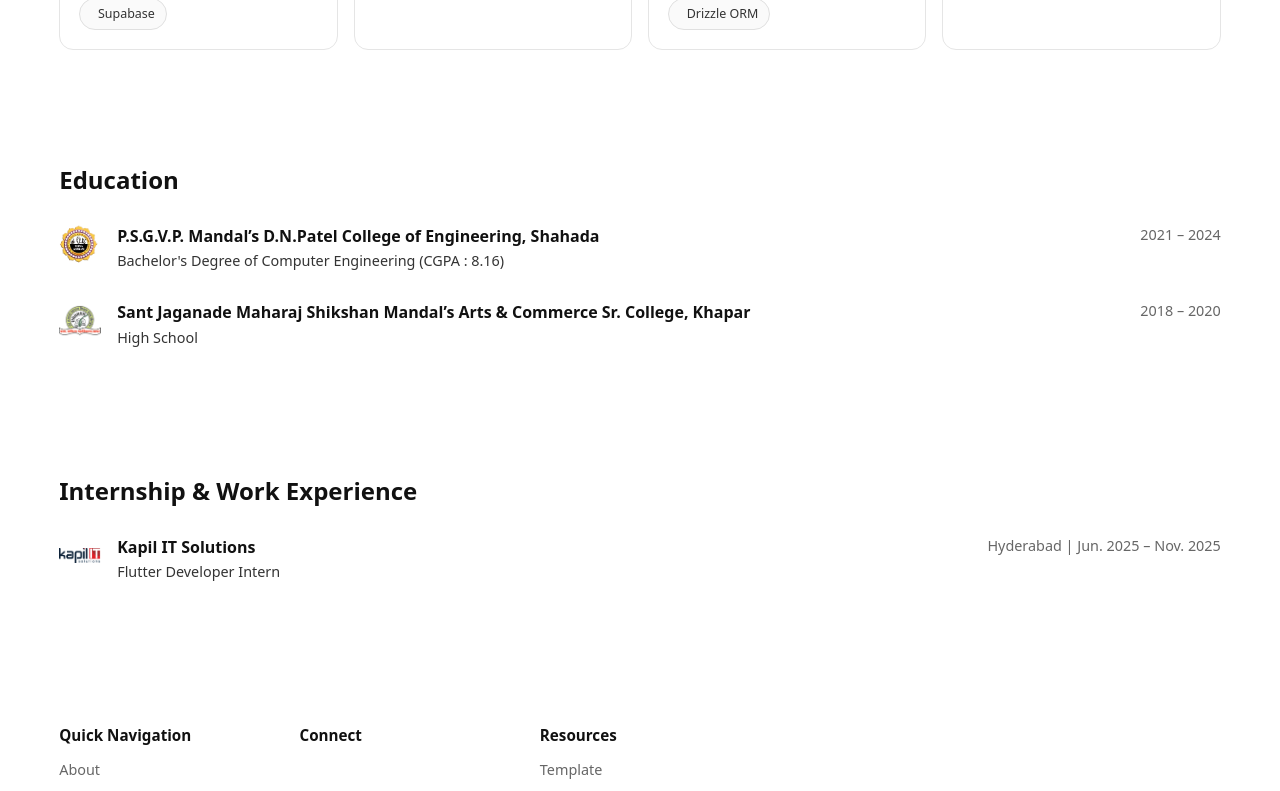
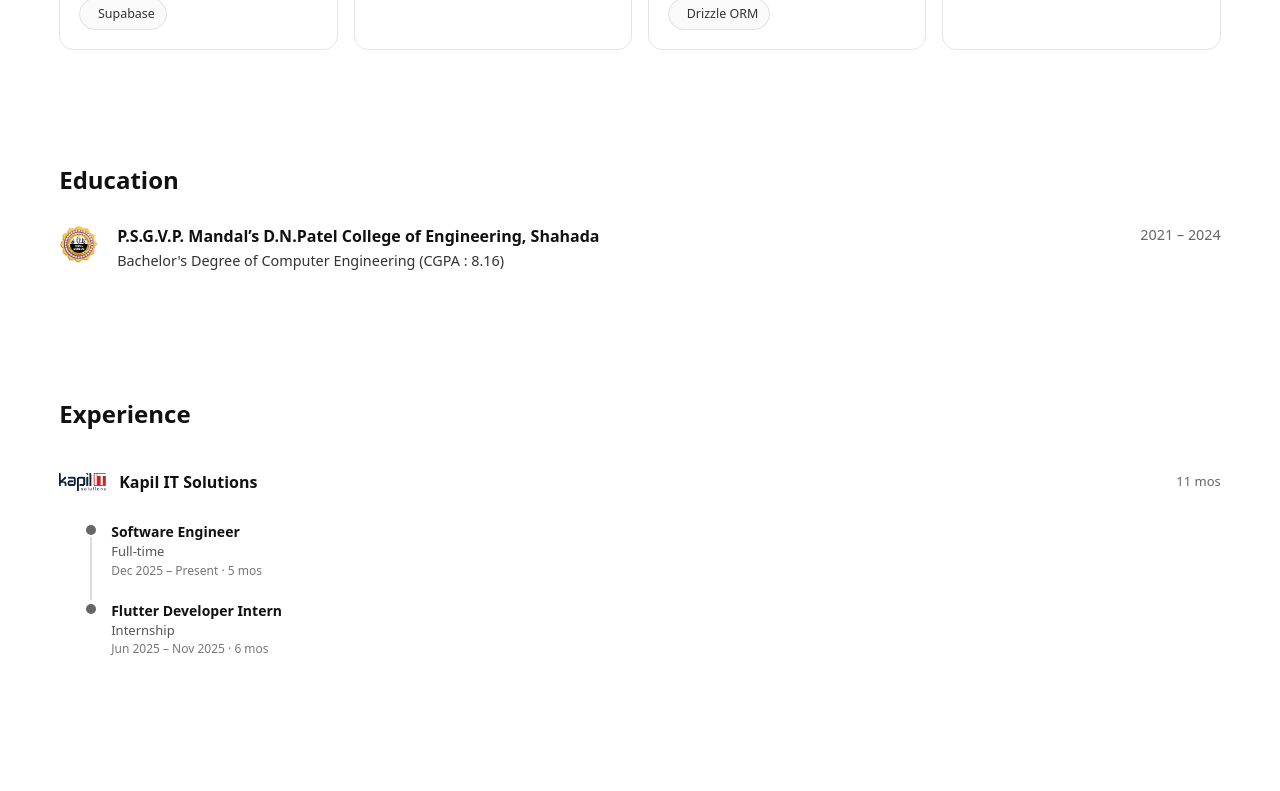
Before and after one commit to mayurpawar17/portfolio, a React (Vite) app: page / in a window 1280 px wide. Shown: the part 1931-2722 px from the top of the page. Built offline with nearby package versions, Linux system fonts and the light colour scheme; some icons are missing.

Commit message:
update experience section

```diff
--- a/src/components/Education.jsx
+++ b/src/components/Education.jsx
@@ -1,22 +1,22 @@
-import "../styles/Timeline.css";
+import "../styles/EducationTimeline.css";
 
-import shahadClg  from  '../assets/shahada_clg.png'
-import khaperClg  from  '../assets/khaper_clg.png'
+import shahadClg from "../assets/shahada_clg.png";
+import khaperClg from "../assets/khaper_clg.png";
 
 const educationData = [
-
   {
-  logo: shahadClg,
+    logo: shahadClg,
     institute: "P.S.G.V.P. Mandal’s D.N.Patel College of Engineering, Shahada",
     degree: "Bachelor's Degree of Computer Engineering (CGPA : 8.16)",
     period: "2021 – 2024",
   },
-  {
-  logo: khaperClg,
-    institute: "Sant Jaganade Maharaj Shikshan Mandal’s Arts & Commerce Sr. College, Khapar",
-    degree: "High School",
-    period: "2018 – 2020",
-  },
+  // {
+  //   logo: khaperClg,
+  //   institute:
+  //     "Sant Jaganade Maharaj Shikshan Mandal’s Arts & Commerce Sr. College, Khapar",
+  //   degree: "High School",
+  //   period: "2018 – 2020",
+  // },
 ];
 
 const Education = () => {
@@ -27,11 +27,7 @@ const Education = () => {
       {educationData.map((edu, index) => (
         <div className="timeline-item" key={index}>
           <div className="timeline-left">
-            <img
-              src={edu.logo}
-              alt={edu.institute}
-              className="timeline-logo"
-            />
+            <img src={edu.logo} alt={edu.institute} className="timeline-logo" />
 
             <div>
               <div className="timeline-title">{edu.institute}</div>
--- a/src/components/Experience.jsx
+++ b/src/components/Experience.jsx
@@ -1,43 +1,120 @@
 import "../styles/Timeline.css";
 
-import kapilItSolutions from '../assets/kapil_it_solutions.png'
+import kapilItSolutions from "../assets/kapil_it_solutions.png";
+
+// const experienceData = [
+
+//   {
+//  logo: kapilItSolutions,
+//     company: "Kapil IT Solutions",
+//     role: "Flutter Developer Intern",
+//     period: "Hyderabad | Jun. 2025 – Nov. 2025",
+//   },
+
+// ];
 
 const experienceData = [
-
   {
- logo: kapilItSolutions,
     company: "Kapil IT Solutions",
-    role: "Flutter Developer Intern",
-    period: "Hyderabad | Jun. 2025 – Nov. 2025",
+    logo: kapilItSolutions,
+    totalDuration: "11 mos",
+    experiences: [
+      {
+        role: "Software Engineer",
+        type: "Full-time",
+        period: "Dec 2025 – Present · 5 mos",
+      },
+      {
+        role: "Flutter Developer Intern",
+        type: "Internship",
+        period: "Jun 2025 – Nov 2025 · 6 mos",
+      },
+    ],
   },
-
+  // {
+  //   company: "YouTube",
+  //   logo: kapilItSolutions,
+  //   totalDuration: "8 yrs 4 mos",
+  //   experiences: [
+  //     {
+  //       role: "Content Creator",
+  //       type: "Self-employed",
+  //       period: "Jan 2018 – Present",
+  //     },
+  //   ],
+  // },
 ];
 
 const Experience = () => {
   return (
-    <section className="timeline-section">
-      <h3>Internship & Work Experience</h3>
+    <section className="experience-section">
+      <h3>Experience</h3>
 
-      {experienceData.map((exp, index) => (
-        <div className="timeline-item" key={index}>
-          <div className="timeline-left">
-            <img
-              src={exp.logo}
-              alt={exp.company}
-              className="timeline-logo"
-            />
+      {experienceData.map((company, index) => (
+        <div key={index} className="company-block">
+          {/* Company Header */}
+          <div className="company-header">
+            <div className="company-left">
+              <img src={company.logo} alt="" className="company-logo" />
 
-            <div>
-              <div className="timeline-title">{exp.company}</div>
-              <div className="timeline-subtitle">{exp.role}</div>
+              <div className="company-name">{company.company}</div>
             </div>
+
+            <div className="company-duration">{company.totalDuration}</div>
           </div>
 
-          <div className="timeline-right">{exp.period}</div>
+          {/* Timeline */}
+          <div className="role-timeline">
+            {company.experiences.map((exp, i) => (
+              <div key={i} className="role-item">
+                {/* Left line + dot */}
+                <div className="experience-timeline-left">
+                  <div className="dot" />
+                  {i !== company.experiences.length - 1 && (
+                    <div className="line" />
+                  )}
+                </div>
+
+                {/* Right content */}
+                <div className="role-content">
+                  <div className="role-title">{exp.role}</div>
+                  <div className="role-type">{exp.type}</div>
+                  <div className="role-period">{exp.period}</div>
+                </div>
+              </div>
+            ))}
+          </div>
         </div>
       ))}
     </section>
   );
 };
 
+// const Experience = () => {
+//   return (
+//     <section className="timeline-section">
+//       <h3>Internship & Work Experience</h3>
+
+//       {experienceData.map((exp, index) => (
+//         <div className="timeline-item" key={index}>
+//           <div className="timeline-left">
+//             <img
+//               src={exp.logo}
+//               alt={exp.company}
+//               className="timeline-logo"
+//             />
+
+//             <div>
+//               <div className="timeline-title">{exp.company}</div>
+//               <div className="timeline-subtitle">{exp.role}</div>
+//             </div>
+//           </div>
+
+//           <div className="timeline-right">{exp.period}</div>
+//         </div>
+//       ))}
+//     </section>
+//   );
+// };
+
 export default Experience;
--- /dev/null
+++ b/src/styles/EducationTimeline.css
@@ -0,0 +1,76 @@
+.timeline-section {
+  max-width: 1200px;
+  margin: 0 auto;
+  padding: 3rem 1.2rem;
+}
+
+.timeline-section h3 {
+  font-size: 1.5rem;
+  font-weight: 700;
+  margin-bottom: 1.6rem;
+  color: var(--text-color);
+}
+
+/* Row */
+.timeline-item {
+  display: flex;
+  justify-content: space-between;
+  align-items: flex-start;
+  gap: 1.5rem;
+  margin-bottom: 1.8rem;
+}
+
+/* Left side */
+.timeline-left {
+  display: flex;
+  gap: 1rem;
+  max-width: 70%;
+}
+
+.timeline-logo {
+  width: 42px;
+  height: 42px;
+  object-fit: contain;
+  flex-shrink: 0;
+}
+
+.timeline-title {
+  font-weight: 600;
+  font-size: 1rem;
+  color: var(--text-color);
+}
+
+.timeline-subtitle {
+  font-size: 0.9rem;
+  color: var(--text-secondary);
+  margin-top: 0.15rem;
+}
+
+/* Right side */
+.timeline-right {
+  font-size: 0.9rem;
+  color: var(--text-muted);
+  white-space: nowrap;
+}
+
+/* Divider spacing */
+.timeline-divider {
+  height: 1px;
+  background: var(--divider-color);
+  margin: 2rem 0;
+}
+
+/* Mobile */
+@media (max-width: 768px) {
+  .timeline-item {
+    flex-direction: column;
+  }
+
+  .timeline-left {
+    max-width: 100%;
+  }
+
+  .timeline-right {
+    margin-left: 3.2rem;
+  }
+}
--- a/src/styles/Timeline.css
+++ b/src/styles/Timeline.css
@@ -1,10 +1,10 @@
-.timeline-section {
+.experience-section {
   max-width: 1200px;
   margin: 0 auto;
   padding: 3rem 1.2rem;
 }
 
-.timeline-section h3 {
+.experience-section h3 {
   font-size: 1.5rem;
   font-weight: 700;
   margin-bottom: 1.6rem;
@@ -12,16 +12,16 @@
 }
 
 /* Row */
-.timeline-item {
+/* .timeline-item {
   display: flex;
   justify-content: space-between;
   align-items: flex-start;
   gap: 1.5rem;
   margin-bottom: 1.8rem;
-}
+} */
 
 /* Left side */
-.timeline-left {
+/* .timeline-left {
   display: flex;
   gap: 1rem;
   max-width: 70%;
@@ -44,24 +44,24 @@
   font-size: 0.9rem;
   color: var(--text-secondary);
   margin-top: 0.15rem;
-}
+} */
 
 /* Right side */
-.timeline-right {
+/* .timeline-right {
   font-size: 0.9rem;
   color: var(--text-muted);
   white-space: nowrap;
-}
+} */
 
 /* Divider spacing */
-.timeline-divider {
+/* .timeline-divider {
   height: 1px;
   background: var(--divider-color);
   margin: 2rem 0;
-}
+} */
 
 /* Mobile */
-@media (max-width: 768px) {
+/* @media (max-width: 768px) {
   .timeline-item {
     flex-direction: column;
   }
@@ -73,4 +73,181 @@
   .timeline-right {
     margin-left: 3.2rem;
   }
+} */
+
+
+/* New Styles */
+
+
+/* .experience-section {
+  max-width: 1200px;
+  margin: 0 auto;
+  padding: 3rem 1.2rem;
 }
+
+.experience-section h3 {
+  font-size: 1.5rem;
+  font-weight: 700;
+  margin-bottom: 1.6rem;
+  color: var(--text-color);
+} */
+
+/* Row */
+.experience-item {
+  display: flex;
+  justify-content: space-between;
+  align-items: flex-start;
+  gap: 1.5rem;
+  margin-bottom: 1.8rem;
+}
+
+/* Left side */
+.experience-left {
+  display: flex;
+  gap: 1rem;
+  max-width: 70%;
+}
+
+.experience-logo {
+  width: 42px;
+  height: 42px;
+  object-fit: contain;
+  flex-shrink: 0;
+}
+
+.experience-title {
+  font-weight: 600;
+  font-size: 1rem;
+  color: var(--text-color);
+}
+
+.experience-subtitle {
+  font-size: 0.9rem;
+  color: var(--text-secondary);
+  margin-top: 0.15rem;
+}
+
+/* Right side */
+.experience-right {
+  font-size: 0.9rem;
+  color: var(--text-muted);
+  white-space: nowrap;
+}
+
+/* Divider spacing */
+.experience-divider {
+  height: 1px;
+  background: var(--divider-color);
+  margin: 2rem 0;
+}
+
+/* Mobile */
+@media (max-width: 768px) {
+  .experience-item {
+    flex-direction: column;
+  }
+
+  .experience-left {
+    max-width: 100%;
+  }
+
+  .experience-right {
+    margin-left: 3.2rem;
+  }
+}
+
+
+/* .experience-section {
+  padding: 20px;
+  background: #fff;
+} */
+
+.company-block {
+  margin-bottom: 30px;
+}
+.company-header {
+  display: flex;
+  justify-content: space-between; /* 🔥 key line */
+  align-items: center;
+  margin-bottom: 15px;
+}
+
+.company-left {
+  display: flex;
+  align-items: center;
+  gap: 12px;
+}
+
+.company-logo {
+  width: 48px;
+  height: 48px;
+  object-fit: contain;
+}
+
+.company-name {
+  font-weight: 600;
+  font-size: 16px;
+}
+
+.company-duration {
+  font-size: 13px;
+  color: #666;
+  white-space: nowrap;
+}
+
+/* Timeline */
+.role-timeline {
+  margin-left: 22px;
+  position: relative;
+}
+
+/* Each role */
+.role-item {
+  display: flex;
+  gap: 10px;
+  position: relative;
+}
+
+/* Left part (dot + line) */
+.experience-timeline-left {
+  position: relative;
+  width: 20px;
+  display: flex;
+  flex-direction: column;
+  align-items: center;
+}
+
+.dot {
+  width: 10px;
+  height: 10px;
+  background: #666;
+  border-radius: 50%;
+  margin-top: 4px;
+}
+
+.line {
+  width: 2px;
+  flex: 1;
+  background: #ddd;
+  margin-top: 2px;
+}
+
+/* Content */
+.role-content {
+  padding-bottom: 20px;
+}
+
+.role-title {
+  font-weight: 600;
+  font-size: 14px;
+}
+
+.role-type {
+  font-size: 13px;
+  color: #555;
+}
+
+.role-period {
+  font-size: 12px;
+  color: #777;
+}
```
